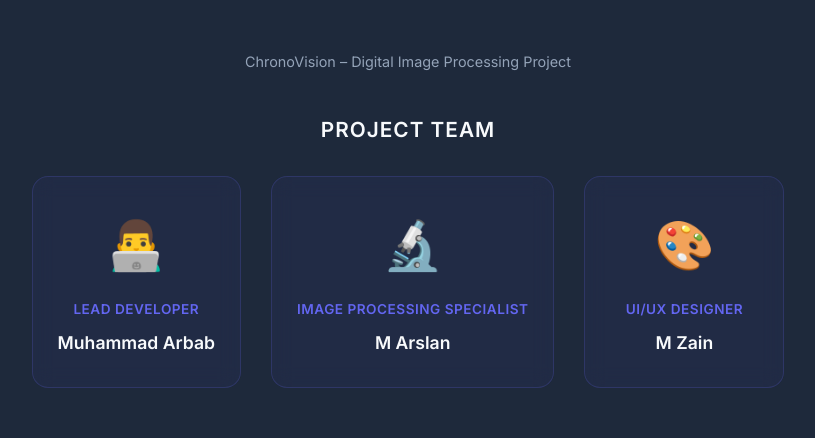
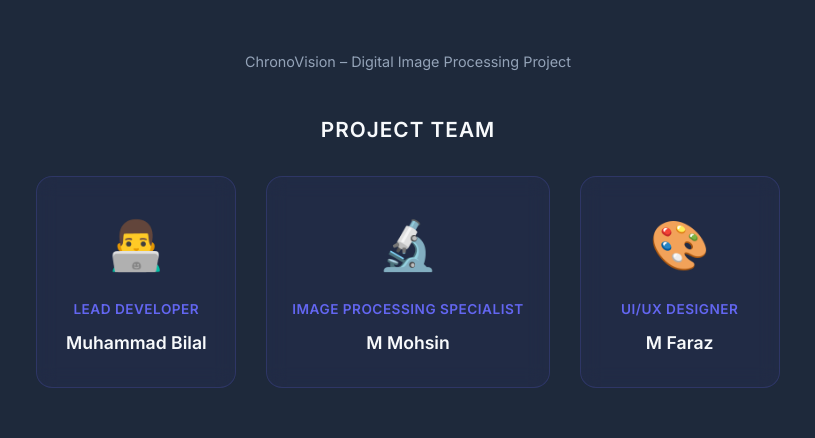
Before and after one commit to bilal-asif1/Chronovision, a Flask app: page / in a window 1280 px wide. Shown: the part 1761-2199 px from the top of the page, without its empty margins (232-1047 px from the left). Run offline with Flask 3, Linux system fonts and the light colour scheme.

Commit message:
Update ChronoVision homepage team details

```diff
--- a/templates/index.html
+++ b/templates/index.html
@@ -183,17 +183,17 @@
                     <div class="team-member">
                         <div class="member-avatar">👨‍💻</div>
                         <span class="member-role">Lead Developer</span>
-                        <span class="member-name">Muhammad Arbab</span>
+                        <span class="member-name">Muhammad Bilal</span>
                     </div>
                     <div class="team-member">
                         <div class="member-avatar">🔬</div>
                         <span class="member-role">Image Processing Specialist</span>
-                        <span class="member-name">M Arslan</span>
+                        <span class="member-name">M Mohsin</span>
                     </div>
                     <div class="team-member">
                         <div class="member-avatar">🎨</div>
                         <span class="member-role">UI/UX Designer</span>
-                        <span class="member-name">M Zain</span>
+                        <span class="member-name">M Faraz</span>
                     </div>
                 </div>
             </div>
```
